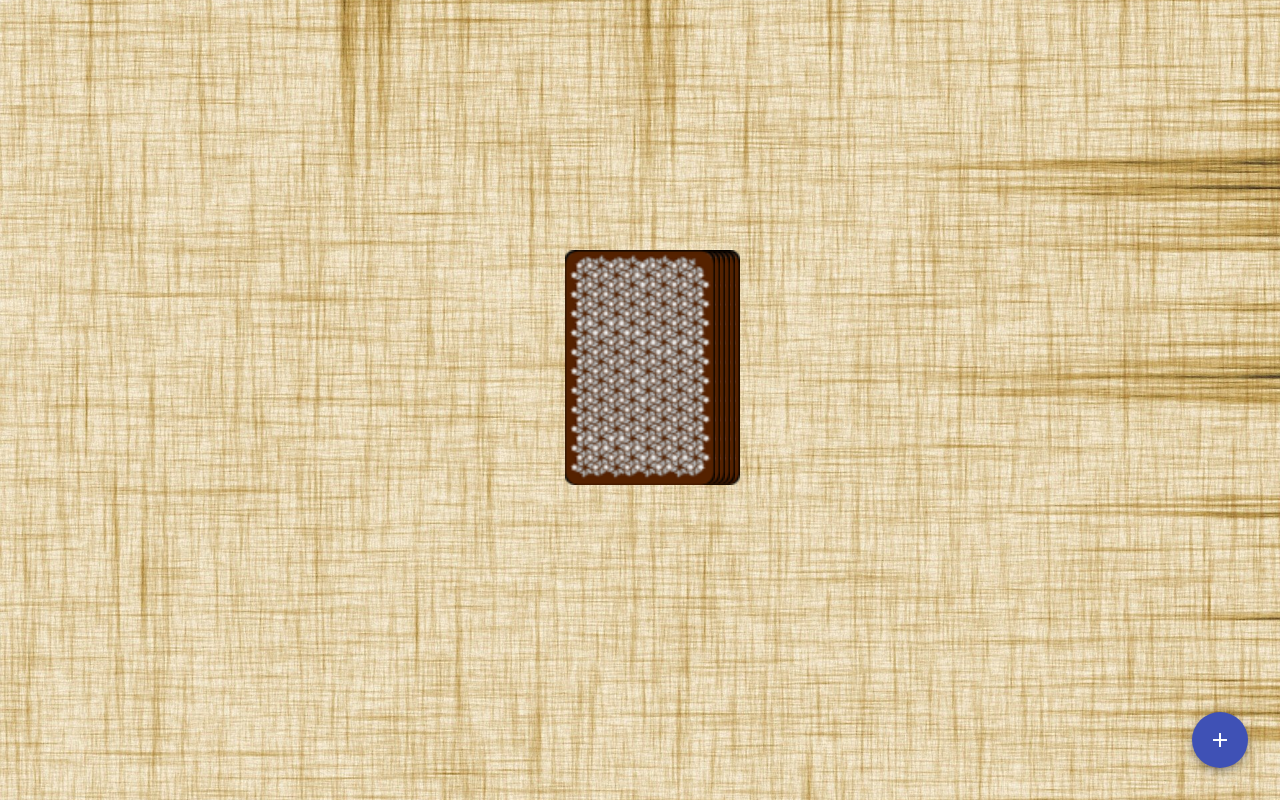
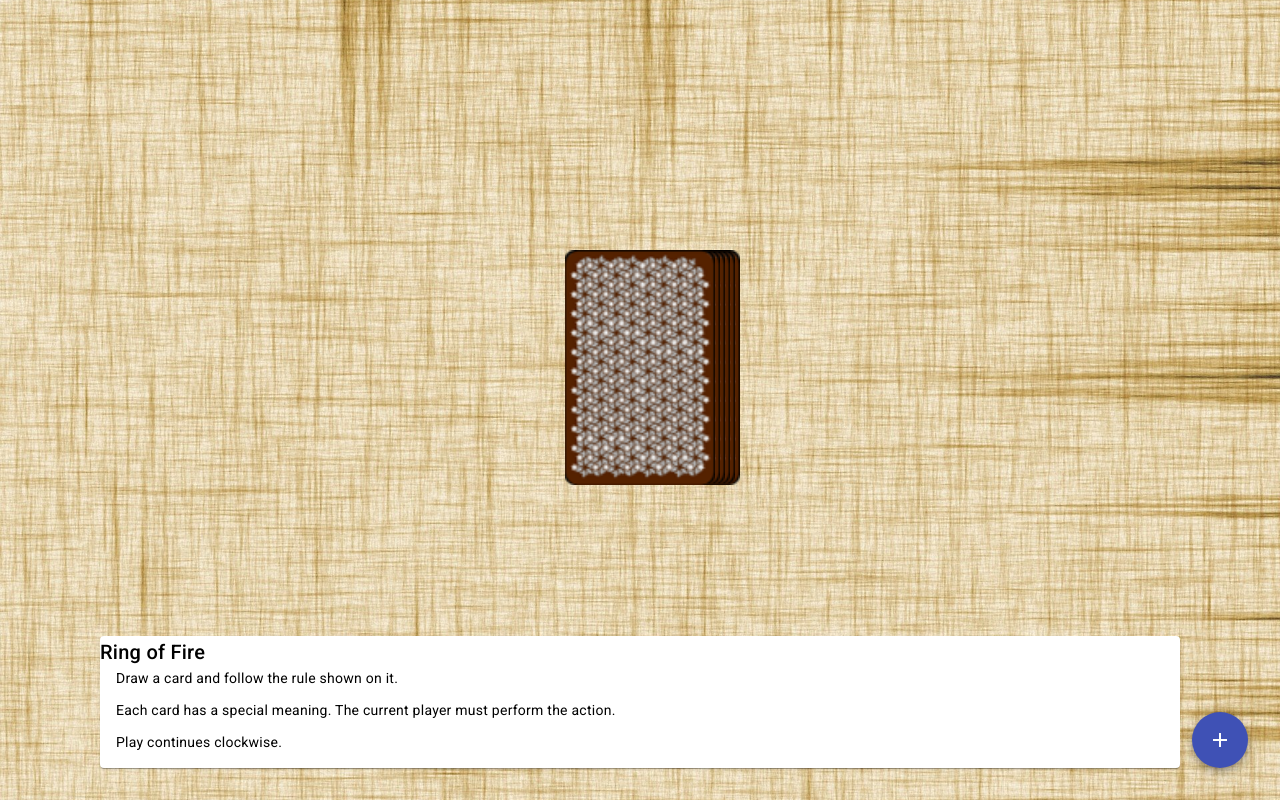
Before and after one commit to milosdimi/angular-ringoffire, an Angular app: page /game in a window 1280 px wide. Built offline with nearby package versions, Linux system fonts and the light colour scheme.

Commit message:
17 - Spielregeln einblenden

```diff
--- /dev/null
+++ b/src/app/game-info/game-info.component.html
@@ -0,0 +1,18 @@
+<mat-card class="game-info-card">
+    <mat-card-title>Ring of Fire</mat-card-title>
+
+    <mat-card-content>
+        <p>
+            Draw a card and follow the rule shown on it.
+        </p>
+
+        <p>
+            Each card has a special meaning.
+            The current player must perform the action.
+        </p>
+
+        <p>
+            Play continues clockwise.
+        </p>
+    </mat-card-content>
+</mat-card>
--- /dev/null
+++ b/src/app/game-info/game-info.component.scss
@@ -0,0 +1,6 @@
+.game-info-card {
+  position: fixed;
+  bottom: 32px;
+  left: 100px;
+  right: 100px;
+}
--- a/src/app/game/game.component.html
+++ b/src/app/game/game.component.html
@@ -1,8 +1,9 @@
+<!-- PLAYER -->
 <app-player *ngFor="let player of game.players; let i = index" [ngStyle]="{'top.px': 100 + (i * 90)}"
-[playerActive]="i == game.currentPlayer"
-[name]="player"
-  class="player-position"></app-player>
+  [playerActive]="i == game.currentPlayer" [name]="player" class="player-position">
+</app-player>
 
+<!-- GAME FIELD -->
 <section class="field">
   <div class="card-stack">
 
@@ -17,12 +18,18 @@
     <img *ngFor="let card of game.playedCard" class="played-card" [src]="'assets/img/cards/' + card + '.png'"
       alt="Discard Pile Top Card" />
 
-    <!-- Animierte Karte beim Ziehen -->
+    <!-- Animierte Karte -->
     <img *ngIf="pickCardAnimation" class="pick-card" [src]="'assets/img/cards/' + currentCard + '.png'"
       alt="Picked Card" />
   </div>
 </section>
 
+<!-- GAME INFO -->
+<div class="game-info-wrapper">
+  <app-game-info></app-game-info>
+</div>
+
+<!-- ADD PLAYER BUTTON -->
 <button mat-fab color="primary" class="add-player-button" (click)="openAddPlayerDialog()">
   <mat-icon>add</mat-icon>
 </button>
--- a/src/app/game/game.component.scss
+++ b/src/app/game/game.component.scss
@@ -83,3 +83,10 @@
   bottom: 32px;
   right: 32px;
 }
+
+.game-info-wrapper {
+  position: fixed;
+  top: 16px;
+  left: 16px;
+  z-index: 10;
+}
--- a/src/app/game/game.component.ts
+++ b/src/app/game/game.component.ts
@@ -8,6 +8,7 @@ import { MatButtonModule } from '@angular/material/button';
 import { MatDialog, MatDialogModule } from '@angular/material/dialog';
 
 import { DialogAddPlayerComponent } from '../dialog-add-player/dialog-add-player.component';
+import { GameInfoComponent } from '../game-info/game-info.component';
 
 @Component({
   selector: 'app-game',
@@ -15,6 +16,7 @@ import { DialogAddPlayerComponent } from '../dialog-add-player/dialog-add-player
   imports: [
     CommonModule,
     PlayerComponent,
+    GameInfoComponent,
     MatIconModule,
     MatButtonModule,
     MatDialogModule,
```
Also changed, not shown: src/app/game-info/game-info.component.ts (added, +16 -0 lines), 1 other file (tests, documents, lock files or other folders).
